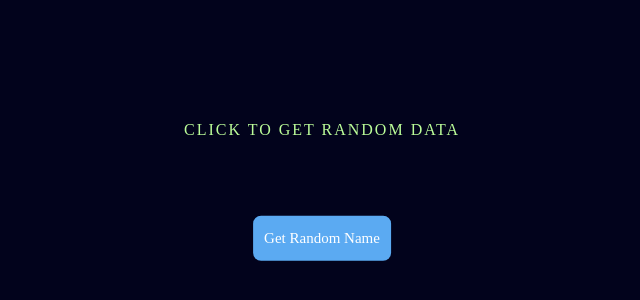
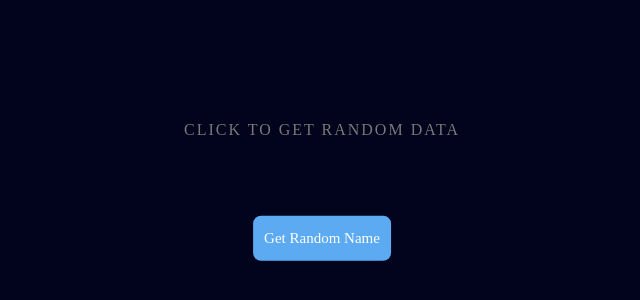
Before and after one commit to Julius-kamote/random-data, a React (Vite) app: page / in a window 1280 px wide. Shown: the part 158-458 px from the top of the page, without its empty margins (318-958 px from the left). Built offline with nearby package versions, Linux system fonts and the light colour scheme; no server answers.

Commit message:
21th commit

```diff
--- a/src/DisplayData.tsx
+++ b/src/DisplayData.tsx
@@ -17,7 +17,6 @@ function DisplayData() {
   const [save, setSave] = useState<dataType[] | any>([]);
 
   const getData = async () => {
-    console.log("RRRRRRRRRR", start);
     setLoad(true);
     try {
       const res = await axios.get(url);
--- a/src/index.css
+++ b/src/index.css
@@ -24,7 +24,7 @@ body {
 }
 
 .start {
-  color: rgb(187, 253, 153);
+  color: #7a7878;
 }
 
 .name {
```
Also changed, not shown: 1 other file (tests, documents, lock files or other folders).
